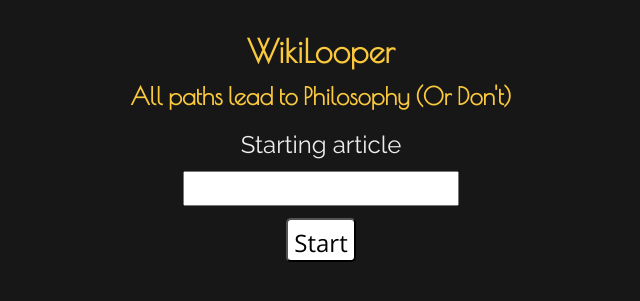
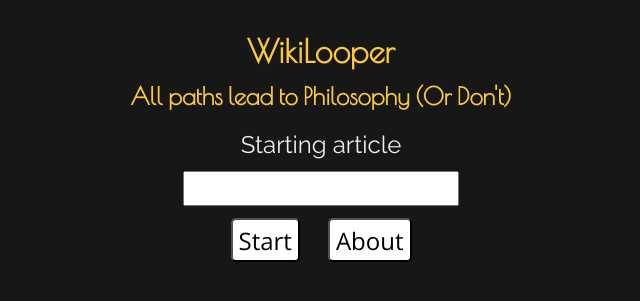
Before and after one commit to kartikanand/wikilooper, a Flask app: page / in a window 1280 px wide. Shown: the top 301 px of the page, without its empty margins (319-959 px from the left). Run offline with Flask 2, Linux system fonts and the light colour scheme.

Commit message:
Added about and checks for empty string

```diff
--- a/app/static/looper.js
+++ b/app/static/looper.js
@@ -14,10 +14,17 @@ function wikiLoop(link, first) {
     var xmlHttp = null;
     link = link || document.getElementById("wiki-form-search-box").value;
 
+    if (link == "") {
+        removeElementsfromList();
+        addToList("Enter Something!");
+        return;
+    }
+
     // Check for first-time to create new list
     first = first || 1;
 
     if (first === 1) {
+        hideAbout();
         removeElementsfromList();
         addToList(link);
         list = [link];
@@ -30,6 +37,7 @@ function wikiLoop(link, first) {
 
         if (list.indexOf(link) > -1) {
             addToList("Loop Found");
+            addToList("Between " + list[list.length - 1] + " and " + link);
             return;
         }
 
@@ -50,6 +58,16 @@ function wikiLoop(link, first) {
     xmlHttp.send(null);
 }
 
+function showAbout() {
+    var about = document.getElementById("wiki-loop-about");
+    about.style.display = "block";
+}
+
+function hideAbout() {
+    var about = document.getElementById("wiki-loop-about");
+    about.style.display = "none";
+}
+
 function removeClassActive(list) {
     var items = Array.prototype.slice.call(list.childNodes);
 
@@ -62,12 +80,15 @@ function removeClassActive(list) {
 function addToList(nextLink) {
     if (nextLink) {
         var list = document.getElementById("wiki-loop-list"),
-            entry = document.createElement("li");
+            entry = document.createElement("li"),
+            anchor = document.createElement("a");
 
         removeClassActive(list);
 
-        entry.appendChild(document.createTextNode(nextLink));
+        anchor.appendChild(document.createTextNode(nextLink));
+        anchor.setAttribute('href', 'http://en.wikipedia.org/wiki/' + nextLink);
         entry.className = "wiki-loop-list-item active";
+        entry.appendChild(anchor);
         list.appendChild(entry);
     }
 }
--- a/app/static/styles.css
+++ b/app/static/styles.css
@@ -29,6 +29,12 @@ h2 {
     font-family: 'Raleway', sans-serif;
 }
 
+#wiki-loop-about {
+    color: #fbc93d;
+    font-family: 'Raleway', sans-serif;
+    display: none;
+}
+
 #wiki-form-container {
     max-width: 710px;
     margin: 0 auto;
@@ -39,13 +45,14 @@ h2 {
     font-size: 1.5em;
 }
 
-#wiki-form-button {
-    margin-top: 0.5em;
+.button {
+    margin: 0.5em;
     font-size: 1.5em;
     background-color: white;
     font-family: 'Open Sans', sans-serif;
     border-radius: 5px;
-    padding-top: 0.25em;
+    padding-top: 0.15em;
+    padding-bottom: 0.15em;
 }
 
 #wiki-form-search-box {
@@ -65,12 +72,13 @@ h2 {
     padding-left: 0;
 }
 
-.wiki-loop-list-item {
+.active {
+    opacity: 0.5;
+}
+
+a, a:visited {
+    text-decoration: none;
     color: #fb4f4f;
     font-size: 1.5em;
     font-family: 'Raleway', sans-serif;
 }
-
-.active {
-    opacity: 0.5;
-}
--- a/app/templates/index.html
+++ b/app/templates/index.html
@@ -18,7 +18,13 @@
                 <input form="wiki-form" id="wiki-form-search-box" type="text"/>
                 <br>
                 <button class="button" form="wiki-form" id="wiki-form-button" type="submit">Start</button>
+                <button class="button" form="wiki-form" onclick="showAbout(); return false;">About</button>
             </form>
+        </div>
+        <div id="wiki-loop-about">
+            <p>
+                Clicking on the first link in the main text of a Wikipedia article, and then repeating the process for subsequent articles, usually eventually gets one to the Philosophy article. Unless there is an article with no wikilinks or with links to pages that do not exist, or gets stuck in loop. By entering the first article, this website will take you through the links untill it reaches Philosophy or gets stuck in a loop.
+            </p>
         </div>
         <div id="wiki-loop-container">
             <ul id="wiki-loop-list">
```
